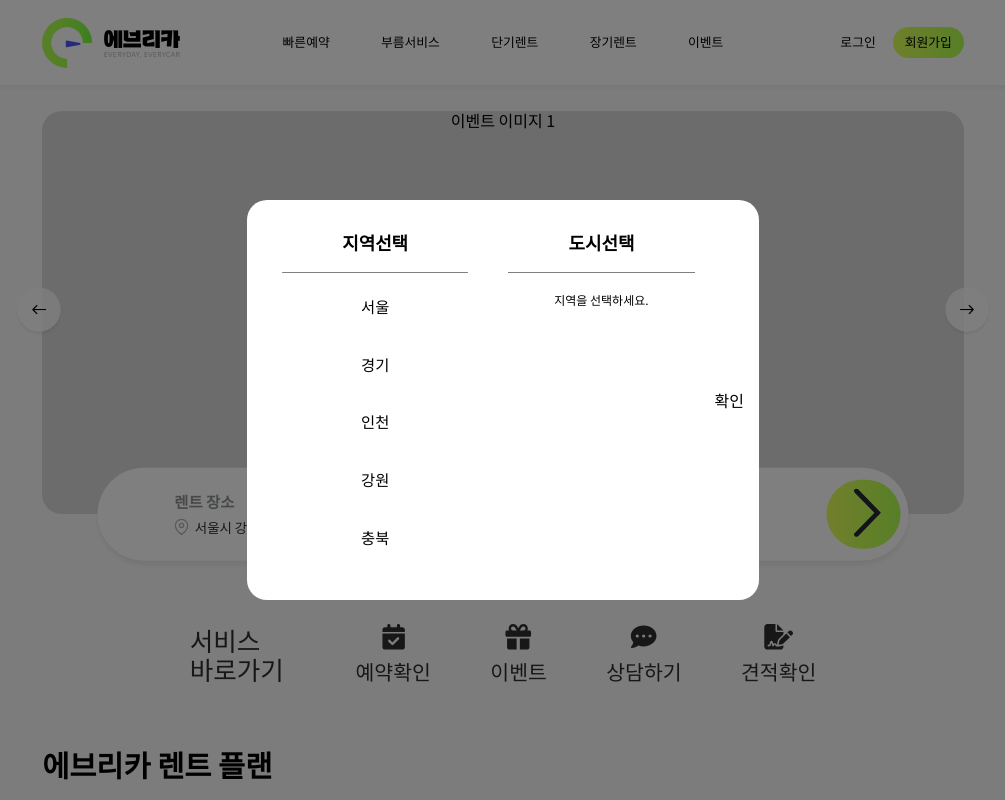
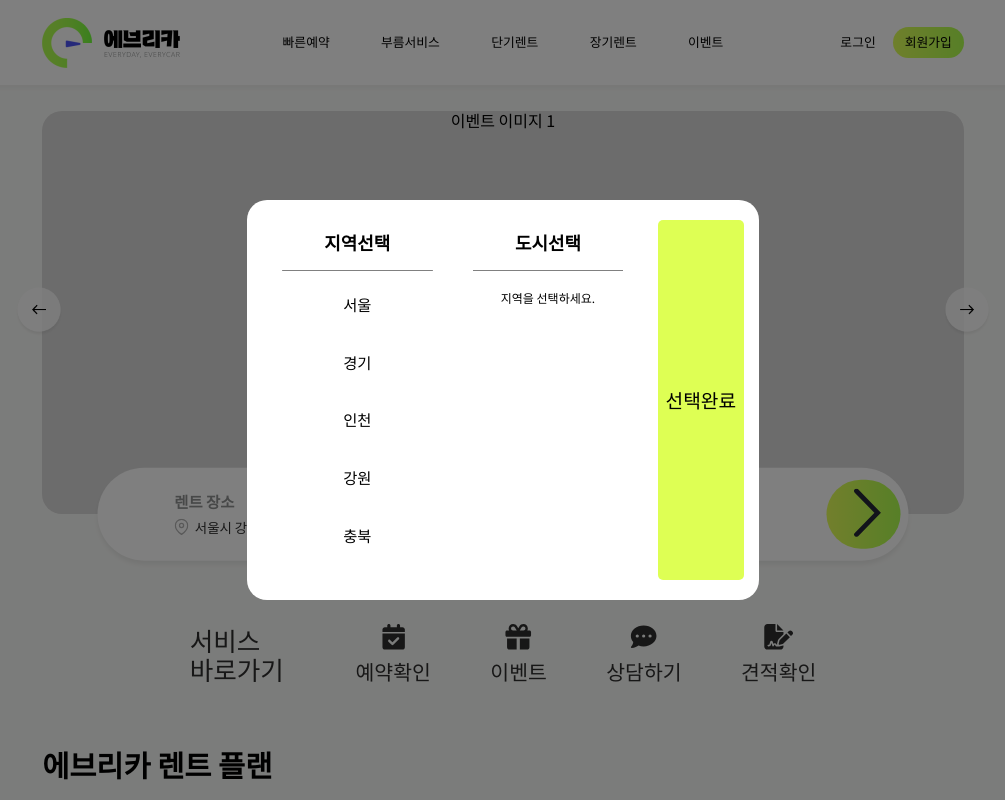
Before and after one commit to STERNDELFTIN/everycar-frontend, a React (Create React App) app in the folder everycar-frontend/: page / in a window 1280 px wide. Both pictures are taken after a click on the element "서울시 강남구". Shown: the top 800 px of the page, without its empty margins (137-1142 px from the left). Built offline with nearby package versions, Linux system fonts and the light colour scheme.

Commit message:
메인페이지 렌트위치팝업창 스타일 변경
- 배경 색상 변경
- 클릭 가능하게 보이도록 변경

```diff
--- a/everycar-frontend/src/components/main/PosPopupScreen.js
+++ b/everycar-frontend/src/components/main/PosPopupScreen.js
@@ -62,7 +62,7 @@ function PosPopupScreen({ state, handler }) {
                 )}
             </div>
 
-            <button onClick={() => { setPosPopup(false) }}>확인</button>
+            <button onClick={() => { setPosPopup(false) }}>선택완료</button>
         </div>
     );
 }
--- a/everycar-frontend/src/css/main/PosPopupScreen.css
+++ b/everycar-frontend/src/css/main/PosPopupScreen.css
@@ -37,13 +37,17 @@
     flex: 1;
 }
 
-button {
+.pos-popup-container button {
     border: none;
     width: 15%;
     border-radius: 7px;
     margin-left: 3%;
-    background-color: #d2d2d2;
+    padding: 2px 7px;
     font-size: clamp(10px, 1.5vw, 25px);
+    background-color: #DEFF54;
+    border-radius: 5px;
+    cursor: pointer;
+    font-weight: 500;
 }
 
 /* 스크롤바 */
```
